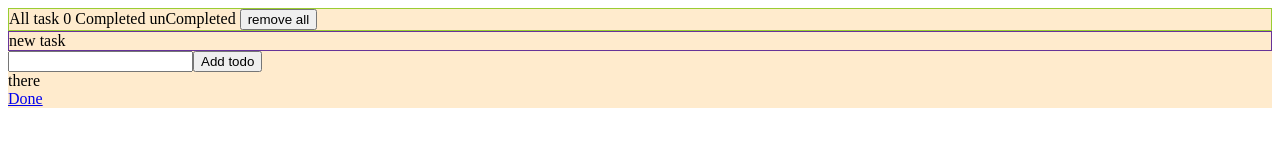
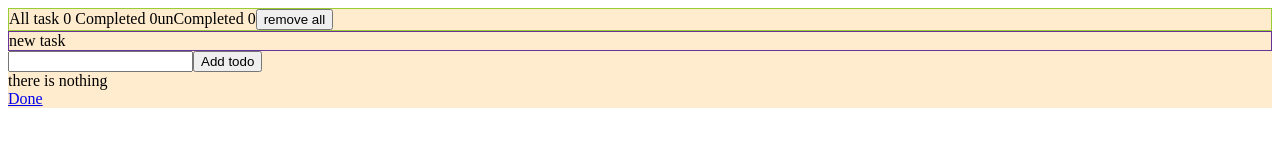
Before and after one commit to takrami/todo-app, a React (Create React App) app: page / in a window 1280 px wide. Shown: the top 160 px of the page. Built offline with nearby package versions, Linux system fonts and the light colour scheme.

Commit message:
fix types

```diff
--- a/src/App.tsx
+++ b/src/App.tsx
@@ -1,10 +1,6 @@
 import React from "react";
 import { Provider } from "react-redux";
-import {
-  configureStore,
-  getDefaultMiddleware,
-  combineReducers,
-} from "@reduxjs/toolkit";
+import { configureStore, getDefaultMiddleware } from "@reduxjs/toolkit";
 import { Switch, Route } from "react-router-dom";
 import {
   persistStore,
--- a/src/components/AddTask/index.tsx
+++ b/src/components/AddTask/index.tsx
@@ -2,19 +2,20 @@ import React, { useState } from "react";
 import { useDispatch } from "react-redux";
 import { v4 as uuidv4 } from "uuid";
 
+import { Task } from "../../types";
 import tasks from "../../reducers/tasks";
 
 import { NewTask } from "./style";
 
-const AddTask = () => {
-  const [value, setValue] = useState("");
+const AddTask: React.FunctionComponent = () => {
+  const [value, setValue] = useState<string>("");
 
   const dispatch = useDispatch();
 
-  const onFormSubmit = (e: any) => {
+  const onFormSubmit = (e: React.FormEvent) => {
     e.preventDefault();
 
-    const newTask = {
+    const newTask: Task = {
       id: uuidv4(),
       description: value,
       isCompleted: false,
@@ -32,7 +33,9 @@ const AddTask = () => {
         <input
           type="text"
           value={value}
-          onChange={(e) => setValue(e.target.value)}
+          onChange={(e: React.ChangeEvent<HTMLInputElement>) =>
+            setValue(e.target.value)
+          }
         />
         <button type="submit">Add todo</button>
       </form>
--- a/src/components/Header/index.tsx
+++ b/src/components/Header/index.tsx
@@ -1,28 +1,25 @@
 import React from "react";
 import { useSelector, useDispatch } from "react-redux";
 
+import { Task } from "../../types";
 import tasks from "../../reducers/tasks";
 
 import { HeaderContainer } from "./style";
 
-const Header = () => {
+const Header: React.FunctionComponent = () => {
   const items = useSelector((store: any) => store.items);
   const dispatch = useDispatch();
 
-  const numberOfTasks = items.length;
+  const numberOfTasks: number = items.length;
 
-  const getNumberOfCompletedTasks = (items: any) => {
-    if (items.length > 0) {
-      const completedTasks = items.filter((task: any) => task.isCompleted);
-      return completedTasks.length;
-    }
+  const getNumberOfCompletedTasks = (items: Task[]): number => {
+    const completedTasks = items.filter((task: Task) => task.isCompleted);
+    return completedTasks.length;
   };
 
-  const getNumberOfUnCompletedTasks = (items: any) => {
-    if (items.length > 0) {
-      const unCompletedTasks = items.filter((task: any) => !task.isCompleted);
-      return unCompletedTasks.length;
-    }
+  const getNumberOfUnCompletedTasks = (items: Task[]): number => {
+    const unCompletedTasks = items.filter((task: Task) => !task.isCompleted);
+    return unCompletedTasks.length;
   };
 
   return (
--- a/src/components/Main/index.tsx
+++ b/src/components/Main/index.tsx
@@ -7,7 +7,7 @@ import TasksList from "../TasksList";
 
 import { MainContainer } from "./style";
 
-const Main = () => {
+const Main: React.FunctionComponent = () => {
   return (
     <MainContainer>
       <Header />
--- a/src/components/TasksList/index.tsx
+++ b/src/components/TasksList/index.tsx
@@ -3,16 +3,20 @@ import { useSelector, useDispatch } from "react-redux";
 import moment from "moment";
 
 import tasks from "../../reducers/tasks";
+import { Task } from "../../types";
 
-const TasksList = () => {
-  const items = useSelector((store: any) => store.items);
+const TasksList: React.FunctionComponent = () => {
+  const items: Task[] = useSelector((store: any) => store.items);
 
   const dispatch = useDispatch();
 
-  if (items.length > 0) {
+  if (items.length === 0) {
+    return <div>there is nothing</div>;
+  }
+
   return (
     <div>
-        {items.map((task: any) => (
+      {items.map((task: Task) => (
         <div key={task.id} className="task-item">
           <p>{task.description}</p>
           <input
@@ -29,8 +33,6 @@ const TasksList = () => {
       ))}
     </div>
   );
-  }
-  return <div>there</div>;
 };
 
 export default TasksList;
--- a/src/pages/CompletedTask/index.tsx
+++ b/src/pages/CompletedTask/index.tsx
@@ -2,14 +2,22 @@ import React from "react";
 import { useSelector, useDispatch } from "react-redux";
 
 import tasks from "../../reducers/tasks";
+import { Task } from "../../types";
 
-const CompletedTask = () => {
-  const items = useSelector((store: any) => store.items);
+const CompletedTask: React.FunctionComponent = () => {
+  const items: Task[] = useSelector((store: any) => store.items);
 
   const dispatch = useDispatch();
 
-  return items.map((task: any) => {
-    if (task.isCompleted) {
+  const completedTasks = items.filter((item: Task) => item.isCompleted);
+
+  if (completedTasks.length === 0) {
+    return <div>Go do your tasks</div>;
+  }
+
+  return (
+    <>
+      {completedTasks.map((task: Task) => {
         return (
           <div key={task.id} className="task-item">
             <p>{task.description}</p>
@@ -24,10 +32,9 @@ const CompletedTask = () => {
             </button>
           </div>
         );
-    } else {
-      return null;
-    }
-  });
+      })}
+    </>
+  );
 };
 
 export default CompletedTask;
--- /dev/null
+++ b/src/types/index.ts
@@ -0,0 +1,8 @@
+interface Task {
+  id: string;
+  description: string;
+  isCompleted: boolean;
+  createdAt: number;
+}
+
+export type { Task };
```
Lines whose indentation alone changed are shown as unchanged.
